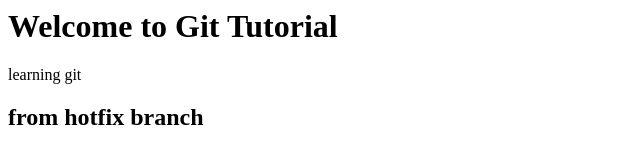
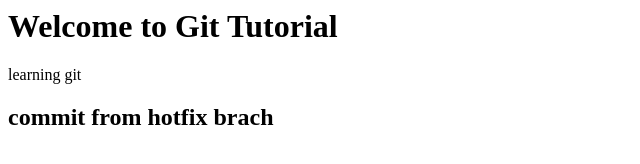
Before and after one commit to swathimekala426/myrepository, a plain HTML site: page index.html in a window 1280 px wide. Shown: the whole page, without its empty margins (0-640 px from the left). Drawn offline with Linux system fonts and the light colour scheme.

Commit message:
change index.html

```diff
--- a/index.html
+++ b/index.html
@@ -4,6 +4,6 @@
 Welcome to Git Tutorial
 </h1>
 <p>learning git</p>
-<h2>from hotfix branch</h2>
+<h2>commit from hotfix brach </h2>
 </body>
 </html>
```
